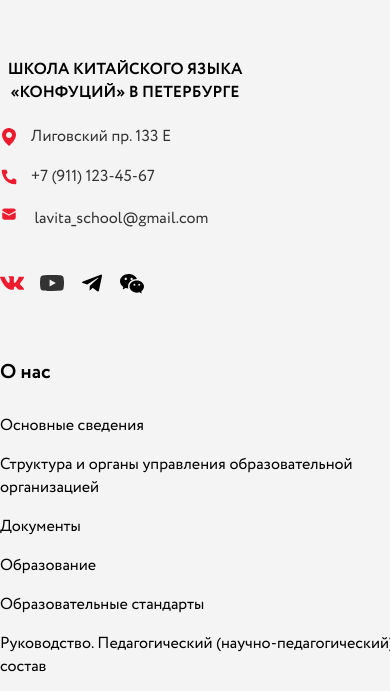
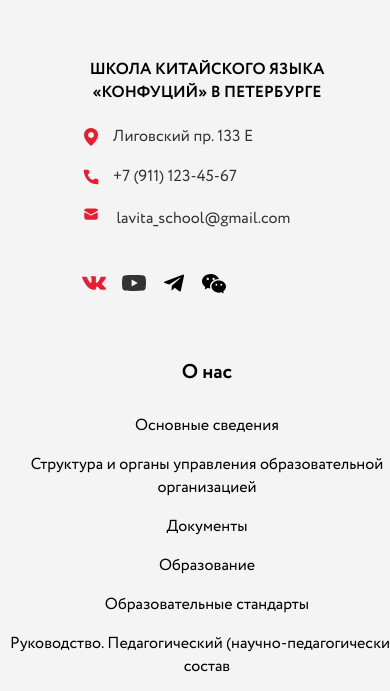
Before and after one commit to Information-agency-Minskaya-Pravda/Employee-training, a plain HTML site: page pages/examhsk.html in a window 390 px wide. Shown: the part 3588-4279 px from the top of the page. Drawn offline with Linux system fonts and the light colour scheme.

Commit message:
[DEV] fix: Fix footer adaptability

```diff
--- a/assets/css/style.css
+++ b/assets/css/style.css
@@ -332,7 +332,7 @@ footer {
 }
   /* Footer top*/
   .footer__top {
-    display: flex; /* grid */
+    display: grid;
     flex-wrap: wrap;
     grid-template-areas: "links about schedule-and-study exams school";
     grid-template-columns: repeat(5, 1fr);
@@ -390,13 +390,12 @@ footer {
   .footer__study {
     padding-top: 1.5rem;
   }
-  @media screen and (max-width: 1400px) {
+  @media screen and (max-width: 900px) {
     .footer__top {
-      justify-content: space-between;
-    }
-  }
-  @media screen and (max-width: 576px) {
-    .footer__top {
+      display: flex;
+      flex-direction: column;
+      align-items: center;
+      text-align: center;
     }
   }
   /* Footer bottom*/
```
